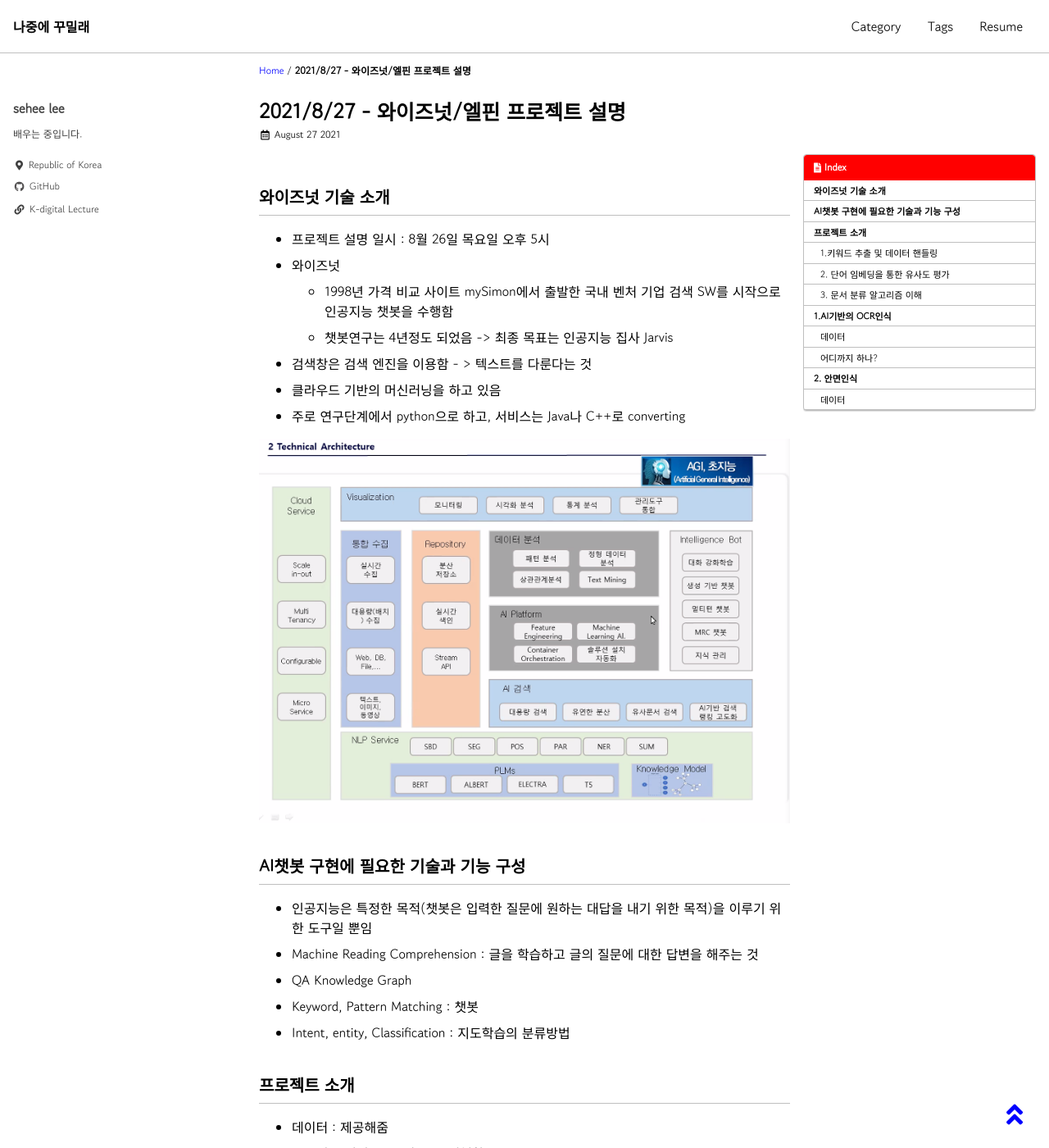
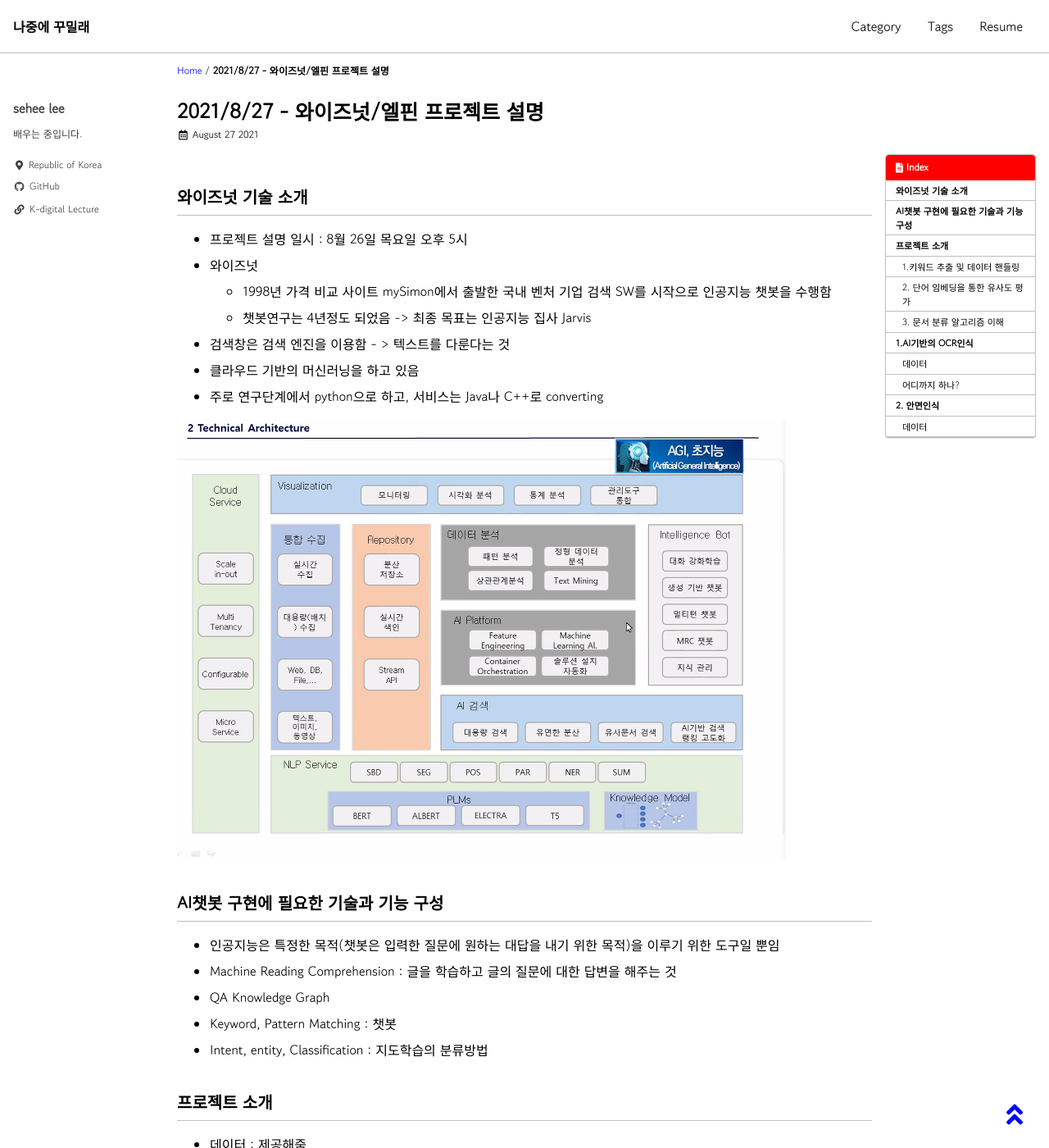
Before and after one commit to 2SEHI/2SEHI.github.io, a Jekyll site: the page built from _posts/2021-08-27-49_K-Digital_Training_Project.md, in a window 1280 px wide and 1400 px high. Shown: the whole window at 82% size. Built offline with Jekyll 4.4.1, drawn with Linux system fonts in a browser that asks for light colours; cached includes are drawn as plain includes; some web fonts are replaced.

Commit message:
[설정]최대너비변경

```diff
--- a/_sass/minimal-mistakes/_variables.scss
+++ b/_sass/minimal-mistakes/_variables.scss
@@ -151,7 +151,7 @@ $small: 600px !default;
 $medium: 768px !default;
 $medium-wide: 900px !default;
 $large: 1024px !default;
-$x-large: 1280px !default;
+$x-large: 100em !default;
 $max-width: $x-large !default;
 
 /*
@@ -190,7 +190,7 @@ $syntax-brightness:   18%;
 
 // Monochrome -----------------------------------
 $mono-1: hsl($syntax-hue, 14%, 71%); // default text
-$mono-2: hsl($syntax-hue,  9%, 55%);
+$mono-2: hsl($syntax-hue,  9%, 70%);
 $mono-3: hsl(59.4,75.8%,74.1%);
 
 // Colors -----------------------------------
```
